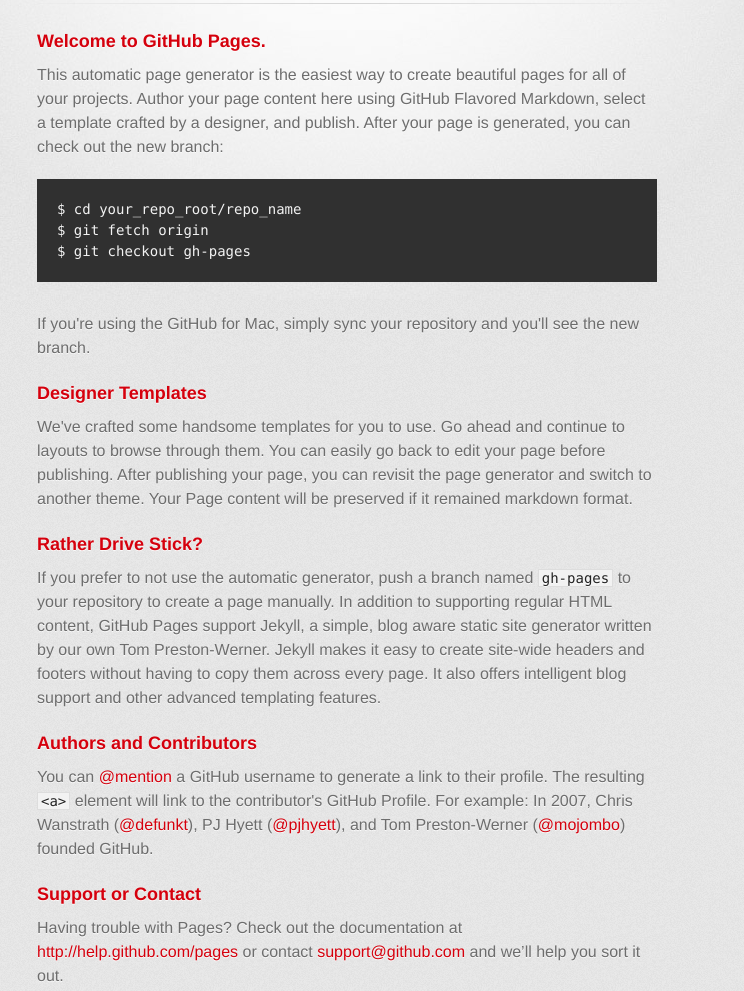
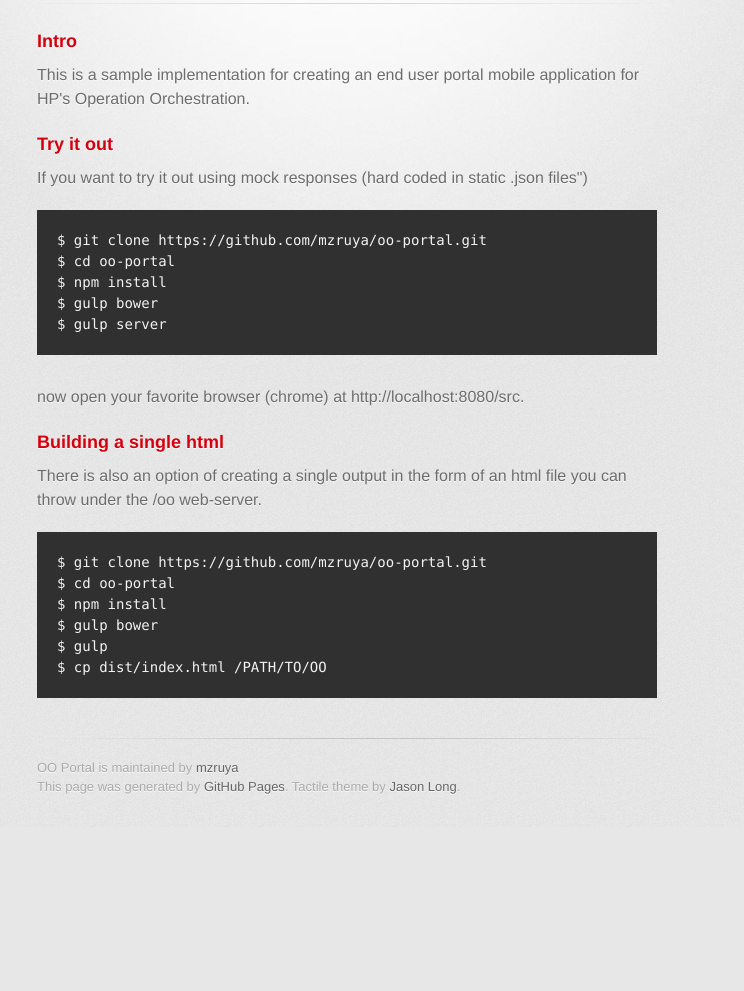
Before and after one commit to orius123/oo-portal, a plain HTML site: page index.html in a window 1280 px wide. Shown: the part 274-1265 px from the top of the page, without its empty margins (293-1037 px from the left). After the commit the page ends 1101 px from the top, so only its background shows below. Drawn offline with Linux system fonts and the light colour scheme; a web font is replaced by a local one.

```diff
--- a/index.html
+++ b/index.html
@@ -32,36 +32,36 @@
 
         <section id="main_content">
           <h3>
-<a name="welcome-to-github-pages" class="anchor" href="#welcome-to-github-pages"><span class="octicon octicon-link"></span></a>Welcome to GitHub Pages.</h3>
+<a name="intro" class="anchor" href="#intro"><span class="octicon octicon-link"></span></a>Intro</h3>
 
-<p>This automatic page generator is the easiest way to create beautiful pages for all of your projects. Author your page content here using GitHub Flavored Markdown, select a template crafted by a designer, and publish. After your page is generated, you can check out the new branch:</p>
+<p>This is a sample implementation for creating an end user portal mobile application for HP's Operation Orchestration.</p>
 
-<pre><code>$ cd your_repo_root/repo_name
-$ git fetch origin
-$ git checkout gh-pages
+<h3>
+<a name="try-it-out" class="anchor" href="#try-it-out"><span class="octicon octicon-link"></span></a>Try it out</h3>
+
+<p>If you want to try it out using mock responses (hard coded in static .json files")</p>
+
+<pre><code>$ git clone https://github.com/mzruya/oo-portal.git
+$ cd oo-portal
+$ npm install
+$ gulp bower
+$ gulp server
 </code></pre>
 
-<p>If you're using the GitHub for Mac, simply sync your repository and you'll see the new branch.</p>
+<p>now open your favorite browser (chrome) at http://localhost:8080/src.</p>
 
 <h3>
-<a name="designer-templates" class="anchor" href="#designer-templates"><span class="octicon octicon-link"></span></a>Designer Templates</h3>
+<a name="building-a-single-html" class="anchor" href="#building-a-single-html"><span class="octicon octicon-link"></span></a>Building a single html</h3>
 
-<p>We've crafted some handsome templates for you to use. Go ahead and continue to layouts to browse through them. You can easily go back to edit your page before publishing. After publishing your page, you can revisit the page generator and switch to another theme. Your Page content will be preserved if it remained markdown format.</p>
+<p>There is also an option of creating a single output in the form of an html file you can throw under the /oo web-server.</p>
 
-<h3>
-<a name="rather-drive-stick" class="anchor" href="#rather-drive-stick"><span class="octicon octicon-link"></span></a>Rather Drive Stick?</h3>
-
-<p>If you prefer to not use the automatic generator, push a branch named <code>gh-pages</code> to your repository to create a page manually. In addition to supporting regular HTML content, GitHub Pages support Jekyll, a simple, blog aware static site generator written by our own Tom Preston-Werner. Jekyll makes it easy to create site-wide headers and footers without having to copy them across every page. It also offers intelligent blog support and other advanced templating features.</p>
-
-<h3>
-<a name="authors-and-contributors" class="anchor" href="#authors-and-contributors"><span class="octicon octicon-link"></span></a>Authors and Contributors</h3>
-
-<p>You can <a href="https://github.com/blog/821" class="user-mention">@mention</a> a GitHub username to generate a link to their profile. The resulting <code>&lt;a&gt;</code> element will link to the contributor's GitHub Profile. For example: In 2007, Chris Wanstrath (<a href="https://github.com/defunkt" class="user-mention">@defunkt</a>), PJ Hyett (<a href="https://github.com/pjhyett" class="user-mention">@pjhyett</a>), and Tom Preston-Werner (<a href="https://github.com/mojombo" class="user-mention">@mojombo</a>) founded GitHub.</p>
-
-<h3>
-<a name="support-or-contact" class="anchor" href="#support-or-contact"><span class="octicon octicon-link"></span></a>Support or Contact</h3>
-
-<p>Having trouble with Pages? Check out the documentation at <a href="http://help.github.com/pages">http://help.github.com/pages</a> or contact <a href="mailto:support@github.com">support@github.com</a> and we’ll help you sort it out.</p>
+<pre><code>$ git clone https://github.com/mzruya/oo-portal.git
+$ cd oo-portal
+$ npm install
+$ gulp bower
+$ gulp
+$ cp dist/index.html /PATH/TO/OO
+</code></pre>
         </section>
 
         <footer>
```
Also changed, not shown: params.json (+1 -1 lines).
